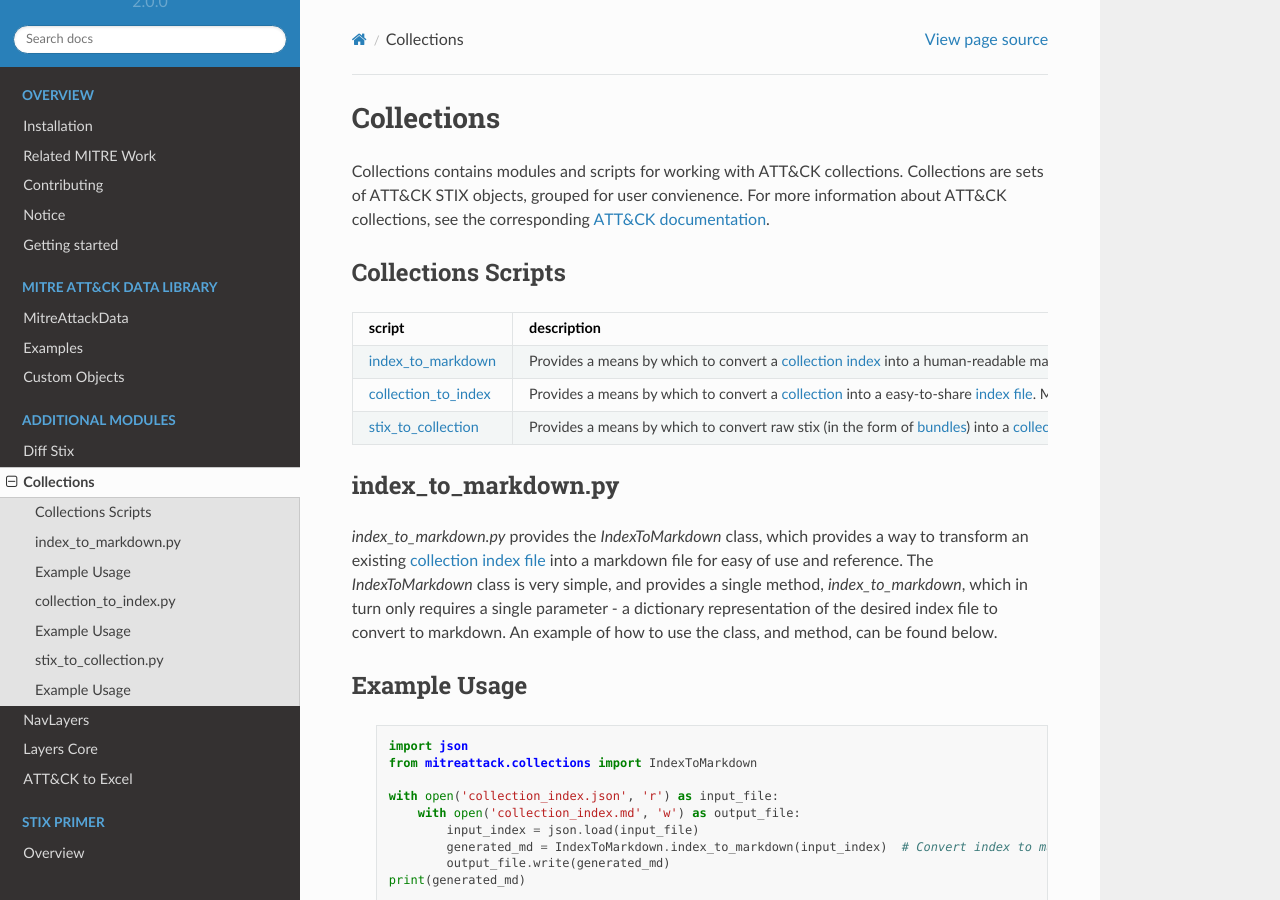
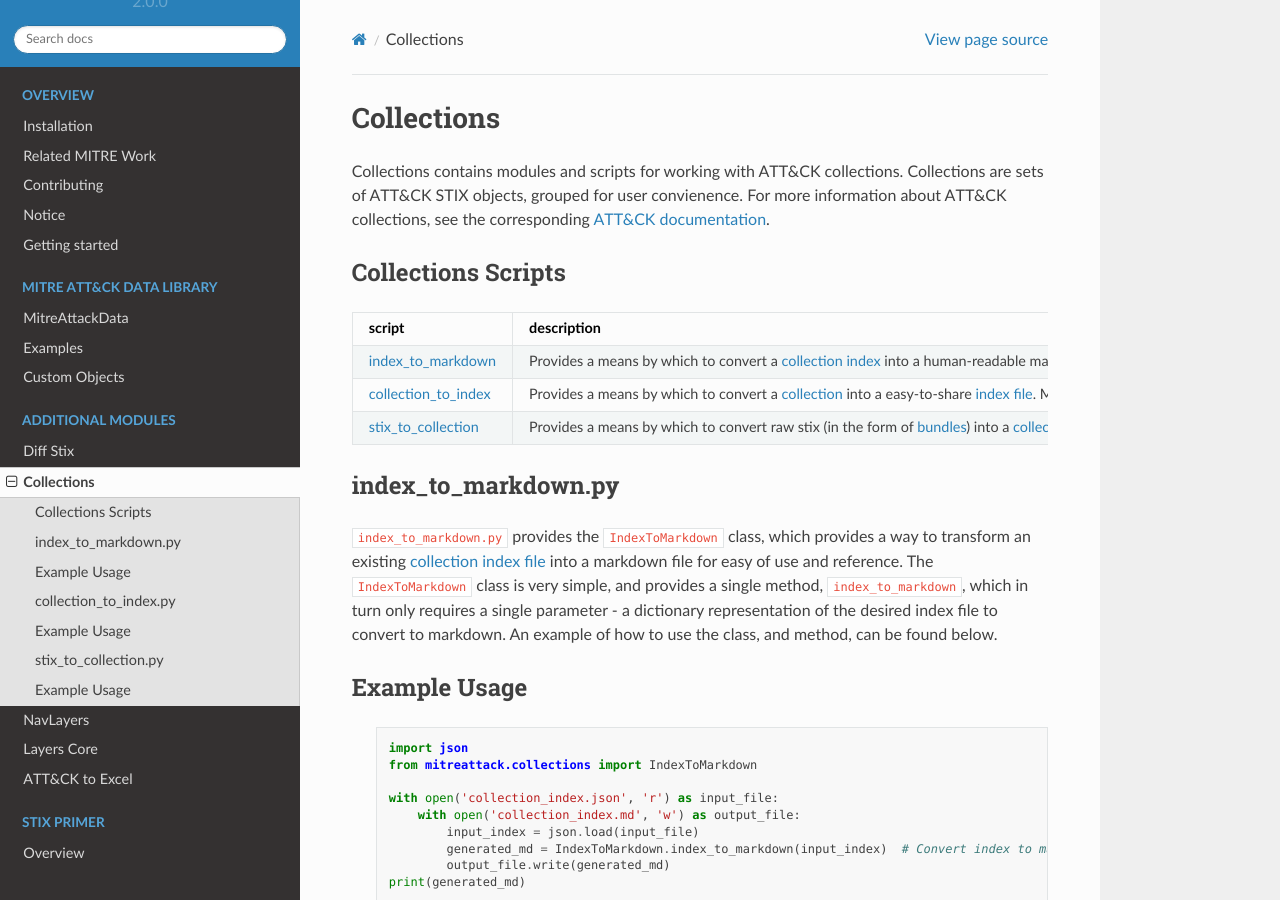
Before and after one commit to mitre-attack/mitreattack-python, a Sphinx documentation site: the page built from docs/collections.rst, in a window 1280 px wide and 900 px high. Built offline with Sphinx 7.4.7 and the Read the Docs theme 2.0.0, drawn with Linux system fonts in a browser that asks for light colours; pages that are not in the unit, such as notebooks, are missing from menus.

```diff
--- a/docs/collections.rst
+++ b/docs/collections.rst
@@ -27,10 +27,10 @@ Collections Scripts
 index_to_markdown.py
 ------------------------
 
-`index_to_markdown.py` provides the `IndexToMarkdown` class, which provides a way to transform an existing
+``index_to_markdown.py`` provides the ``IndexToMarkdown`` class, which provides a way to transform an existing
 `collection index file <https://github.com/center-for-threat-informed-defense/attack-workbench-frontend/blob/master/docs/collections.md#collection-indexes>`_
 into a markdown file for easy of use and reference.
-The `IndexToMarkdown` class is very simple, and provides a single method, `index_to_markdown`,
+The ``IndexToMarkdown`` class is very simple, and provides a single method, ``index_to_markdown``,
 which in turn only requires a single parameter - a dictionary representation of the desired index file to convert to markdown.
 An example of how to use the class, and method, can be found below.
 
```
